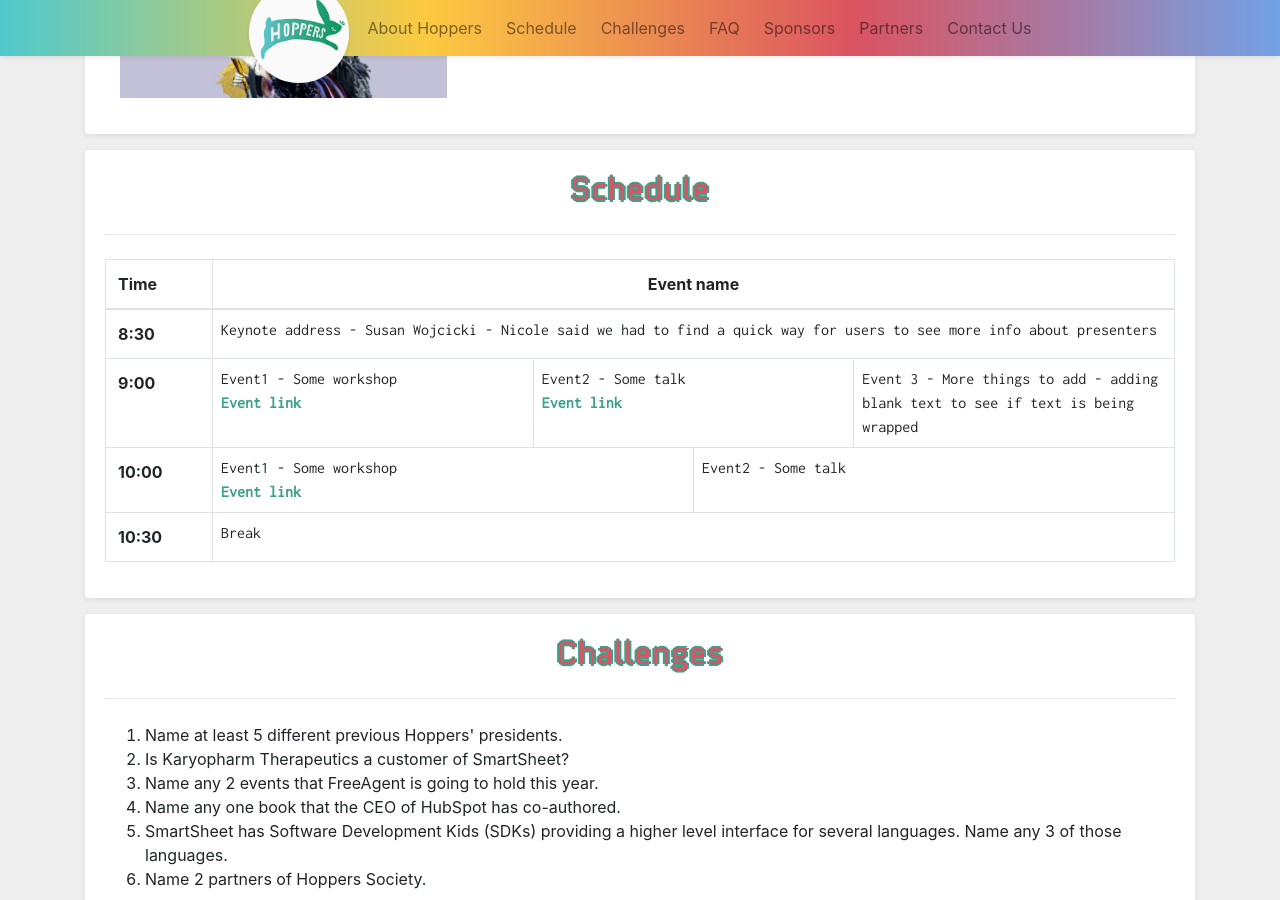
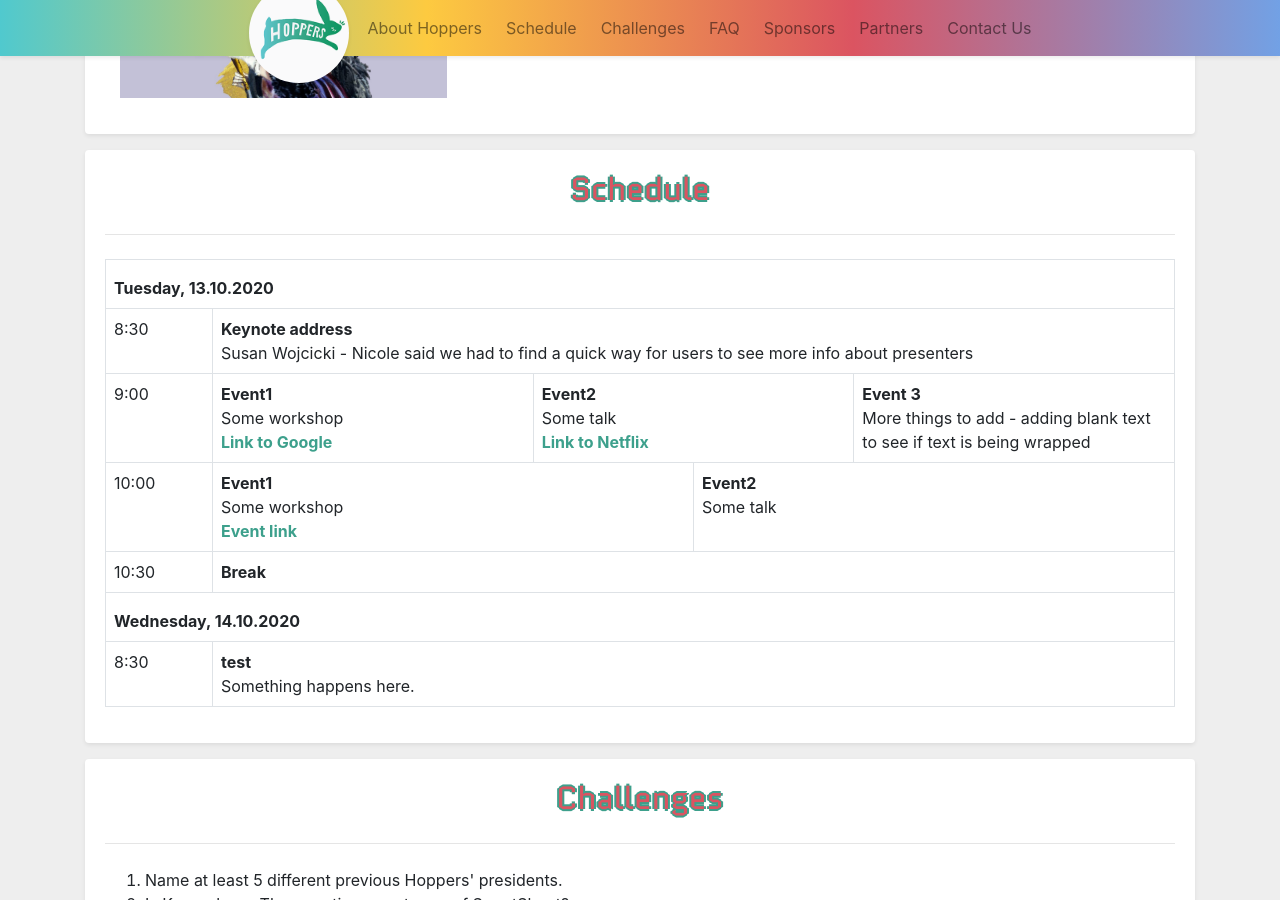
Before and after one commit to edinburgh-hoppers/website, a Jekyll site: the page built from _pages/ald20.html, in a window 1280 px wide and 900 px high, scrolled down 1194 px. Built offline with Jekyll 4.4.1, drawn with Linux system fonts in a browser that asks for light colours.

Commit message:
Redesigned ALD schedule for 2-day event

```diff
--- a/_data/ald20-schedule.yml
+++ b/_data/ald20-schedule.yml
@@ -1,34 +1,42 @@
-- time: "8:30"
-  events:
-    - name: "Keynote address"
-      description: "Susan Wojcicki - Nicole said we had to find a quick way for users to see more info about presenters"
-      colspan: "12"
-- time: "9:00"
-  events:
-      - name: "Event1"
-        description: "Some workshop"
-        link: https://www.google.com/
-        colspan: 2
-      - name: "Event2"
-        description: "Some talk"
-        link: https://www.netflix.com/
-        colspan: 2
-      - name: "Event 3"
-        description: "More things to add - adding blank text to see if text is being wrapped"
-        colspan: 2
-
-- time: "10:00"
-  events:
-      - name: "Event1"
-        description: "Some workshop"
-        link: "anothereventlink.com"
-        colspan: 3
-      - name: "Event2"
-        description: "Some talk "
-        colspan: 3
-
-
-- time: "10:30"
-  events:
-      - name: "Break"
-        colspan: 12
+- date: "Tuesday, 13.10.2020"
+  timeslots:
+    - time: "8:30"
+      events:
+        - name: "Keynote address"
+          description: "Susan Wojcicki - Nicole said we had to find a quick way for users to see more info about presenters"
+          colspan: "12"
+    - time: "9:00"
+      events:
+        - name: "Event1"
+          description: "Some workshop"
+          link: https://www.google.com/
+          platform: "Google"
+          colspan: 2
+        - name: "Event2"
+          description: "Some talk"
+          link: https://www.netflix.com/
+          platform: "Netflix"
+          colspan: 2
+        - name: "Event 3"
+          description: "More things to add - adding blank text to see if text is being wrapped"
+          colspan: 2
+    - time: "10:00"
+      events:
+        - name: "Event1"
+          description: "Some workshop"
+          link: "anothereventlink.com"
+          colspan: 3
+        - name: "Event2"
+          description: "Some talk "
+          colspan: 3
+    - time: "10:30"
+      events:
+          - name: "Break"
+            colspan: 6
+- date: "Wednesday, 14.10.2020"
+  timeslots:
+    - time: "8:30"
+      events:
+        - name: "test"
+          description: "Something happens here."
+          colspan: 6
--- a/_includes/ald20/schedule.html
+++ b/_includes/ald20/schedule.html
@@ -1,27 +1,23 @@
 <div id = "schedule">
     <table class = "table table-bordered" style = "table-layout:auto;">
-      <thead>
-        <th scope="col">Time</td>
-        <th scope="col-lg-2" class="text-center" colspan=100>Event name</td> <!-- Really high colspan to span over all columns -->
-      </thead>
-      <tbody>
+      	{%- for date in site.data[page.schedule] -%}
+	        <th scope="col-lg-2" colspan=100> {{ date.date }} </td> <!-- Really high colspan to span over all columns -->
 
-        {%- for member in site.data[page.schedule] -%}
+	        {%- for time in date.timeslots -%}
 		        <tr>
-	          <th scope="row"> {{member.time}} </th>
-	          {%- for event in member.events -%}
+		          	<td scope="row"> {{ time.time }} </td>
+
+		          	{%- for event in time.events -%}
 		            	<td style="width: 30%" colspan="{% if event.colspan %}{{ event.colspan }}{% else %} 1 {% endif%}">
-	            	<span id = "eventName"> {{ event.name }} </span> {%- if event.description %} - {{ event.description }} {% endif%}
+			            	<span class="eventName"> {{ event.name }} </span> {%- if event.description %} <br> {{ event.description }} {% endif%}
 			                {%- if event.link -%}
-                  <br> <a id = "eventLink" href = '{{ event.link }}' target = '_blank'>  Event link </a>
+			                  <br>
+			                  <a class="eventLink" href='{{ event.link }}' target='_blank'>{% if event.platform %}Link to {{ event.platform }}{% else %}Event link{% endif %}</a>
 			                {%- endif -%}
 	              		</td>
-
-
 		          	{%- endfor -%}
 		        </tr>
 	        {%- endfor -%}
-
-      </tbody>
+      	{%- endfor -%}
     </table>
 </div>
--- a/assets/css/ald2020.scss
+++ b/assets/css/ald2020.scss
@@ -151,12 +151,12 @@
     background-image: linear-gradient(to right, $nav-turquoise, $nav-yellow, $nav-red, $nav-blue);
 }
 
-.table td{
-    font-family: 'Inconsolata', monospace;
+.table th {
+    padding: 1rem 0.5rem 0.5rem;
 }
 
-#eventLink:hover{
-    font-weight: 400;
+.eventName {
+    font-weight: bold;
 }
 
 .ada{
```
Lines whose indentation alone changed are shown as unchanged.
